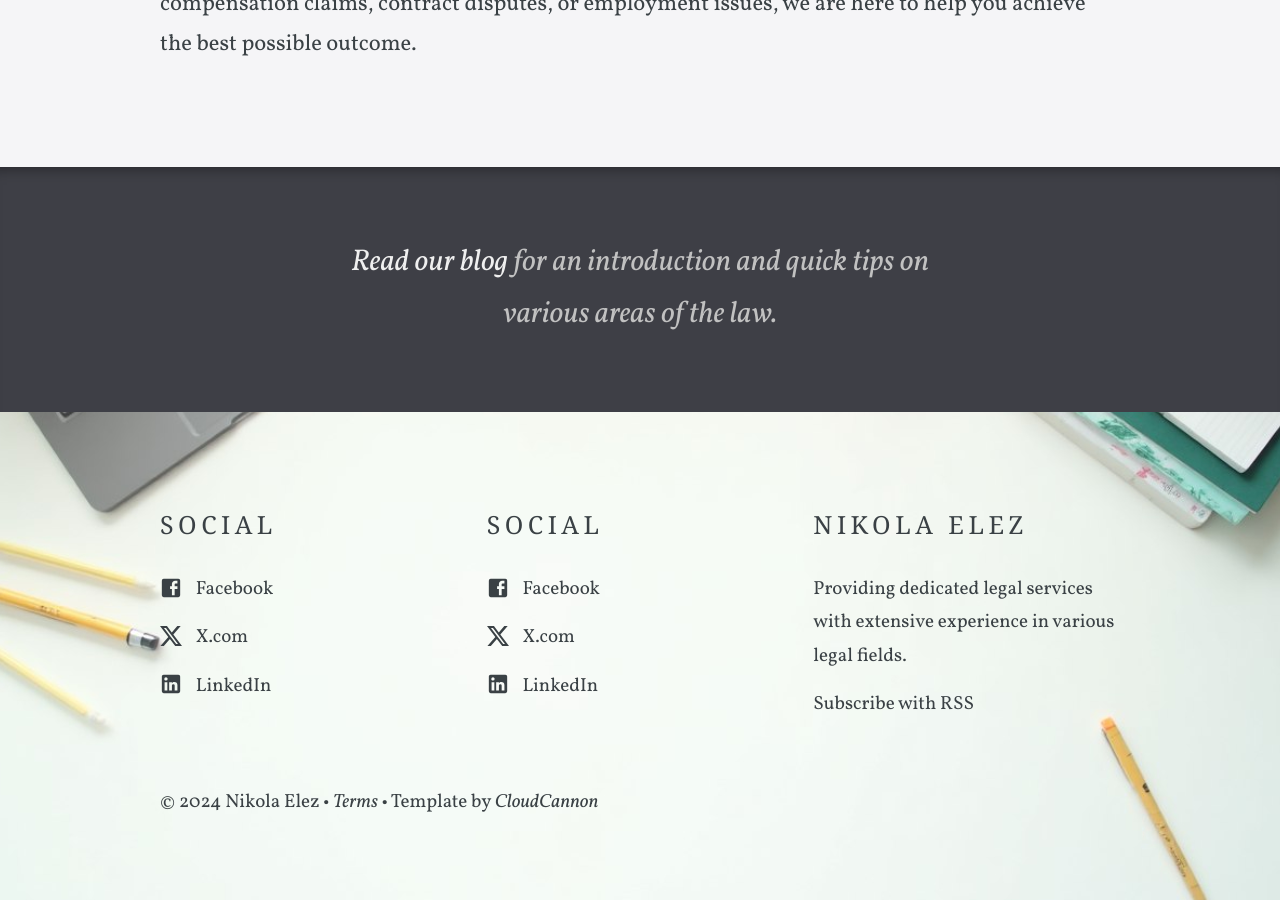
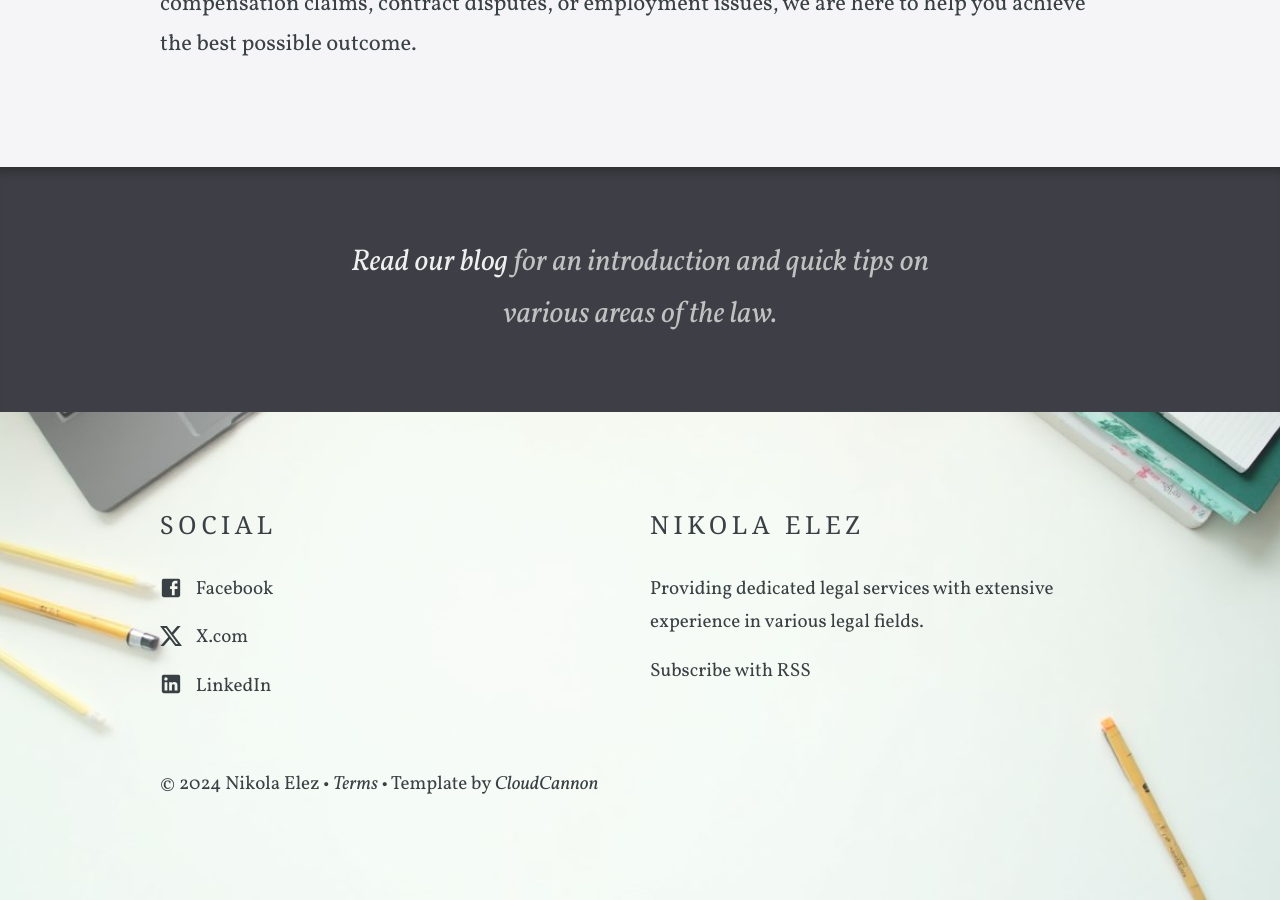
Before and after one commit to cryptonikki/cryptonikki.github.io, a Jekyll site: the page built from index.html, in a window 1280 px wide and 900 px high, scrolled down 796 px. Built offline with Jekyll 4.4.1, drawn with Linux system fonts in a browser that asks for light colours; nearby versions of some CDN libraries; some web fonts are replaced.

Commit message:
trying to remove double social media

```diff
--- a/_layouts/default.html
+++ b/_layouts/default.html
@@ -1,15 +1,16 @@
 <!DOCTYPE html>
-
-<html>
+<html lang="en">
 <head>
     <meta charset="utf-8">
     <meta name="viewport" content="width=device-width, initial-scale=1">
+    <meta name="description" content="{{ site.data.company.description }}">
+    <meta name="keywords" content="law, legal, services, {{ site.data.company.title }}">
 
     {% seo %}
     {% feed_meta %}
 
     <!-- Google Fonts -->
-    <link rel="stylesheet" href="https://fonts.googleapis.com/css?family=Quattrocento|Vollkorn:400,400i,700,700i">
+    <link rel="stylesheet" href="https://fonts.googleapis.com/css?family=Quattrocento|Vollkorn:400,400i,700,700i" rel="stylesheet">
     <!-- Main CSS -->
     <link rel="stylesheet" href="{{ site.baseurl }}/css/main.css">
     <!-- Icons -->
@@ -21,7 +22,8 @@
 
     {% if jekyll.environment == 'production' and site.google_analytics_key != '' %}
         <script>
-            window.ga=window.ga||function(){(ga.q=ga.q||[]).push(arguments)};ga.l=+new Date;
+            window.ga = window.ga || function() { (ga.q = ga.q || []).push(arguments) };
+            ga.l = +new Date;
             ga('create', '{{ site.google_analytics_key }}', 'auto');
             ga('send', 'pageview');
         </script>
@@ -35,12 +37,14 @@
             <h1><a href="{{ site.baseurl }}/">{{ site.data.company.title }}</a></h1>
             <nav>
                 <ul>
-                    <li><a href="{{ site.baseurl }}/">Home</a></li> <!-- Added Home link -->
+                    <li><a href="{{ site.baseurl }}/">Home</a></li>
                     {% assign nav_pages = site.html_pages | where: 'show_in_navigation', true | sort: 'navigation_order' %}
                     {% for nav_page in nav_pages %}
                         {% if previous_page.path != nav_page.path %}
                             {% assign previous_page = nav_page %}
-                            <li><a {% if nav_page.url == page.url %}class="active"{% endif %} href="{{ site.baseurl }}{{ nav_page.url }}">{{ nav_page.title }}</a></li>
+                            <li>
+                                <a {% if nav_page.url == page.url %}class="active"{% endif %} href="{{ site.baseurl }}{{ nav_page.url }}">{{ nav_page.title }}</a>
+                            </li>
                         {% endif %}
                     {% endfor %}
                 </ul>
@@ -48,6 +52,7 @@
         </div>
     </header>
 
+    <main>
         <section class="main">
             <div class="container">
                 {{ content }}
@@ -71,19 +76,23 @@
                 </p>
             </section>
         {% endif %}
+    </main>
 
     <footer>
         <div class="container">
-            <p class="editor-link"><a href="cloudcannon:collections/_data/footer.yml" class="btn"><strong>&#9998;</strong> Update Footer Sections</a></p>
+            <p class="editor-link">
+                <a href="cloudcannon:collections/_data/footer.yml" class="btn">
+                    <strong>&#9998;</strong> Update Footer Sections
+                </a>
+            </p>
 
             <div class="footer-columns">
-                {% for column in site.data.footer %}
                 <ul class="footer-links">
                     <li>
                         <h2>Social</h2>
                     </li>
                     <li>
-                        <a target="_blank" href="https://sr-rs.facebook.com/nikola.elez.16" class="facebook-icon">
+                        <a target="_blank" href="https://sr-rs.facebook.com/nikola.elez.16" class="facebook-icon" aria-label="Facebook">
                             <svg fill="#000000" height="24" viewBox="0 0 24 24" width="24" xmlns="http://www.w3.org/2000/svg">
                                 <path d="M19,4V7H17A1,1 0 0,0 16,8V10H19V13H16V20H13V13H11V10H13V7.5C13,5.56 14.57,4 16.5,4M20,2H4A2,2 0 0,0 2,4V20A2,2 0 0,0 4,22H20A2,2 0 0,0 22,20V4C22,2.89 21.1,2 20,2Z"/>
                             </svg>
@@ -91,7 +100,7 @@
                         </a>
                     </li>
                     <li>
-                        <a target="_blank" href="https://x.com/Crypto_Niki" class="x-icon">
+                        <a target="_blank" href="https://x.com/Crypto_Niki" class="x-icon" aria-label="X.com">
                             <svg xmlns="http://www.w3.org/2000/svg" shape-rendering="geometricPrecision" text-rendering="geometricPrecision" image-rendering="optimizeQuality" fill-rule="evenodd" clip-rule="evenodd" viewBox="0 0 512 462.799" width="24" height="24" fill="#000000">
                                 <path fill-rule="nonzero" d="M403.229 0h78.506L310.219 196.04 512 462.799H354.002L230.261 301.007 88.669 462.799h-78.56l183.455-209.683L0 0h161.999l111.856 147.88L403.229 0zm-27.556 415.805h43.505L138.363 44.527h-46.68l283.99 371.278z"/>
                             </svg>
@@ -99,7 +108,7 @@
                         </a>
                     </li>
                     <li>
-                        <a target="_blank" href="https://www.linkedin.com/in/nikola-elez-398bb5217/" class="linkedin-icon">
+                        <a target="_blank" href="https://www.linkedin.com/in/nikola-elez-398bb5217/" class="linkedin-icon" aria-label="LinkedIn">
                             <svg fill="#000000" height="24" viewBox="0 0 24 24" width="24" xmlns="http://www.w3.org/2000/svg">
                                 <path d="M19,19H16V13.7A1.5,1.5 0 0,0 14.5,12.2A1.5,1.5 0 0,0 13,13.7V19H10V10H13V11.2C13.5,10.36 14.59,9.8 15.5,9.8A3.5,3.5 0 0,1 19,13.3M6.5,8.31C5.5,8.31 4.69,7.5 4.69,6.5A1.81,1.81 0 0,1 6.5,4.69C7.5,4.69 8.31,5.5 8.31,6.5A1.81,1.81 0 0,1 6.5,8.31M8,19H5V10H8M20,2H4C2.89,2 2,2.89 2,4V20A2,2 0 0,0 4,22H20A2,2 0 0,0 22,20V4C22,2.89 21.1,2 20,2Z"/>
                             </svg>
@@ -107,7 +116,6 @@
                         </a>
                     </li>
                 </ul>
-                {% endfor %}
 
                 <ul class="footer-links">
                     <li>
```
Lines whose indentation alone changed are shown as unchanged.
